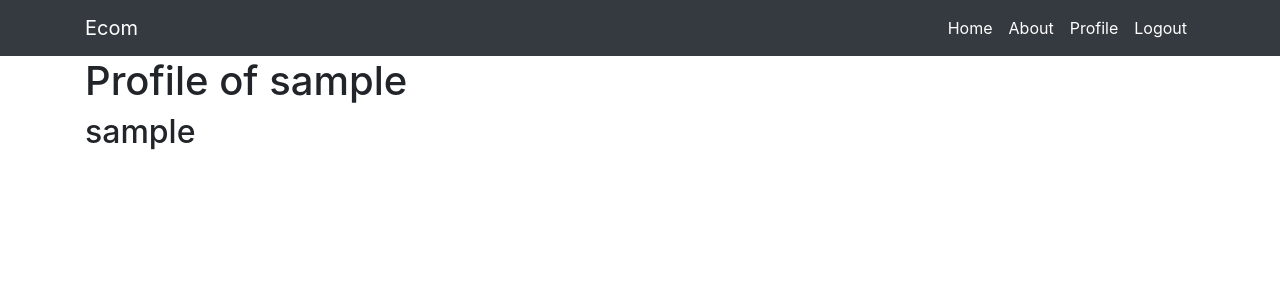
After one commit to Addd12/ecom, a Django app: page /profile/ in a window 1280 px wide. The commit adds this page. Shown: the top 300 px of the page. Run offline with Django 3.2, Linux system fonts and the light colour scheme; the visitor is signed in with stand-in values (Sample User, id 1); some libraries are stand-ins or nearby versions.

Commit message:
added logout and profile template

```diff
--- a/config/settings.py
+++ b/config/settings.py
@@ -136,4 +136,4 @@ DEFAULT_AUTO_FIELD = 'django.db.models.BigAutoField'
 CRISPY_TEMPLATE_PACK = 'bootstrap4'
 
 LOGIN_REDIRECT_URL = 'index'
-#LOGIN_URL = 'login'
+LOGIN_URL = 'login' #when trying to access profile through the url after adding the decorator, it gives 404 error, so this line fixes it
--- a/index/templates/index/base.html
+++ b/index/templates/index/base.html
@@ -23,12 +23,21 @@
                         <a class="nav-item nav-link" href="#">About</a>
                     </li>
                     <div class="navbar-nav">
+                        {% if user.is_authenticated %}
+                            <li class="nav-item active">
+                                <a class="nav-item nav-link" href="{% url 'profile' %}">Profile</a>
+                            </li>
+                            <li class="nav-item active">
+                                <a class="nav-item nav-link" href="{% url 'logout' %}">Logout</a>
+                            </li>
+                        {% else %}
                             <li class="nav-item active">
                                 <a class="nav-item nav-link" href="{% url 'register' %}">Register</a>
                             </li>
                             <li class="nav-item active">
                                 <a class="nav-item nav-link" href="{% url 'login' %}">Login</a>
                             </li>
+                        {% endif %}
                     </div>
                 </ul>
             </div>
--- /dev/null
+++ b/users/templates/users/profile.html
@@ -0,0 +1,7 @@
+{% extends "index/base.html" %}
+{% block content %}
+<div class="container">
+    <h1>Profile of {{ user }}</h1>
+    <h2>{{user.username}}</h2>
+</div>
+{% endblock content %}
--- a/users/urls.py
+++ b/users/urls.py
@@ -5,5 +5,7 @@ from .views import *
 
 urlpatterns = [
     path("register/", register, name="register"), #it was "/register" and it couldn't find the path so careful!
-    path("login/", auth_views.LoginView.as_view(template_name='users/login.html'), name="login")
+    path("login/", auth_views.LoginView.as_view(template_name='users/login.html'), name="login"),
+    path("logout/", auth_views.LogoutView.as_view(template_name='index/index.html'), name="logout"),
+    path("profile/", profile, name="profile"),
 ]
--- a/users/views.py
+++ b/users/views.py
@@ -2,6 +2,8 @@ from django.shortcuts import redirect, render
 #from .forms import UserRegisterForm
 from django.contrib.auth.forms import UserCreationForm
 from django.contrib import messages
+from django.contrib.auth.decorators import login_required
+#from django.views.decorators.cache import cache_control
 
 
 def register(request):
@@ -18,3 +20,8 @@ def register(request):
 
 # def login(request):
 #     return render(request, 'users/login.html')
+
+#@cache_control(must_revalidate = True)
+@login_required
+def profile(request):
+    return render(request, 'users/profile.html')
```
Lines whose indentation alone changed are shown as unchanged.
